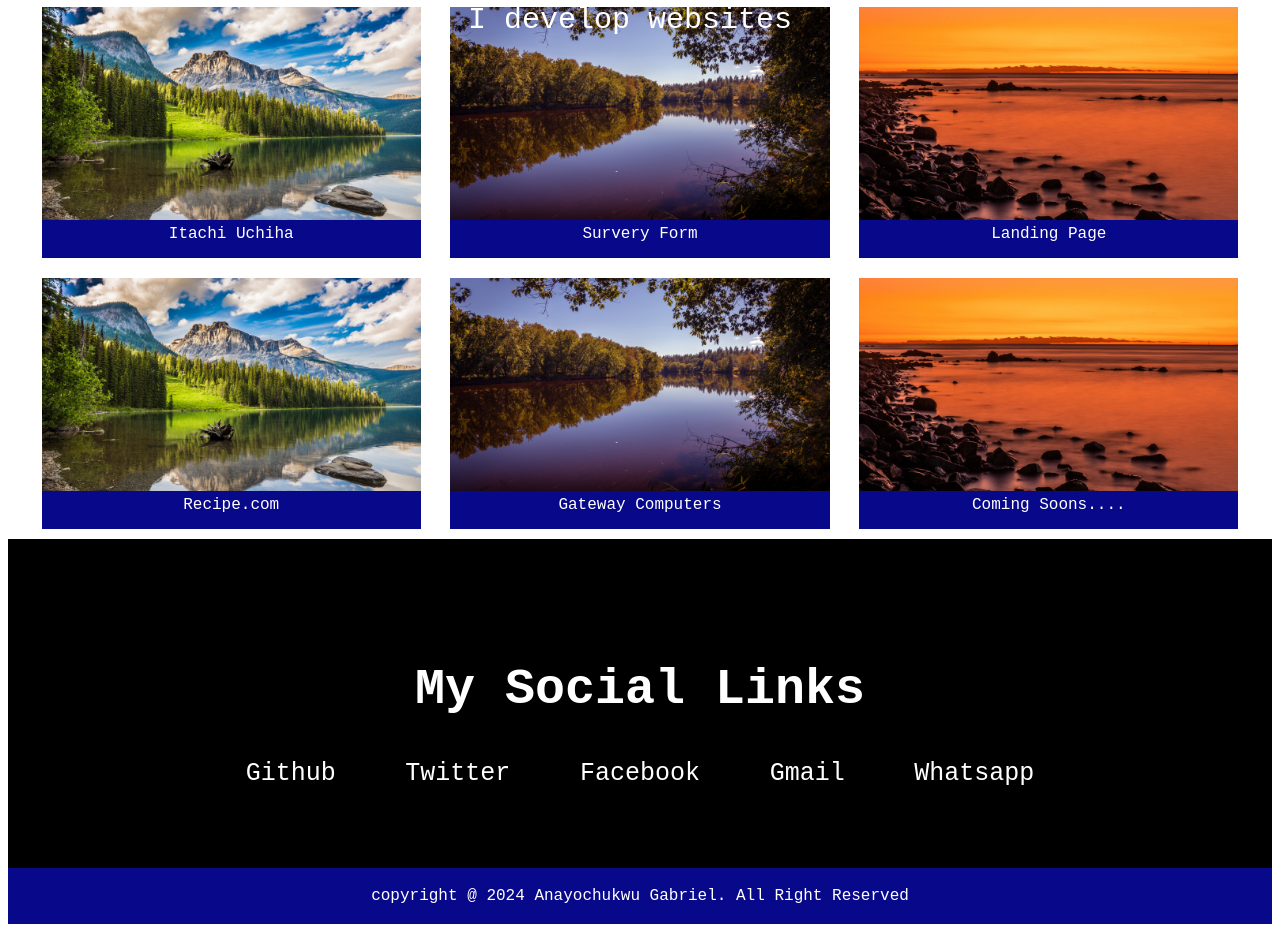
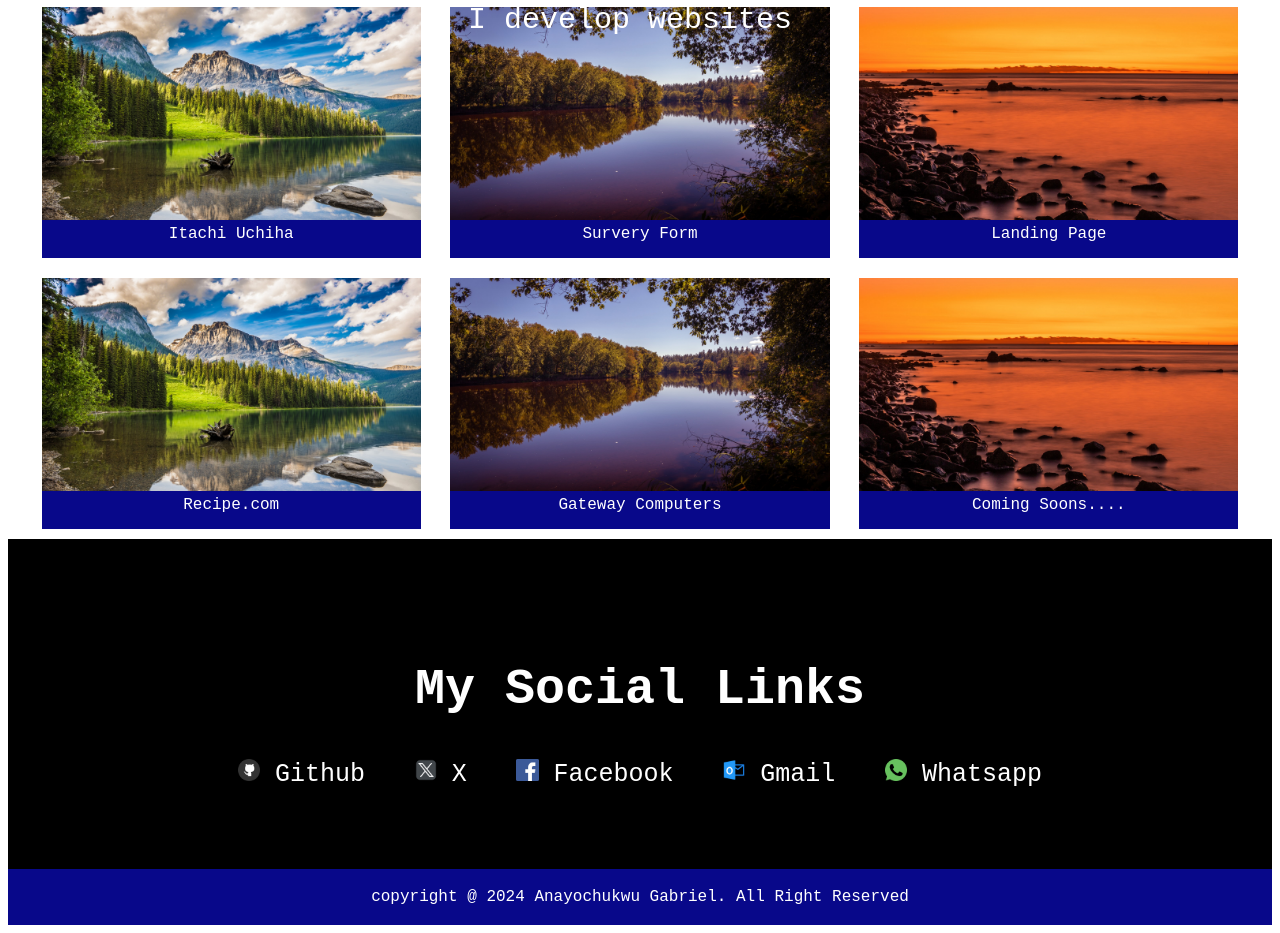
Before and after one commit to gabeman41/project, a plain HTML site: page index.html in a window 1280 px wide. Shown: the part 524-1457 px from the top of the page. Drawn offline with Linux system fonts and the light colour scheme.

Commit message:
added the social media image logos

```diff
--- a/index.html
+++ b/index.html
@@ -34,7 +34,7 @@
          <div class="content">
             <div class="images">
                 <img src="img/nath.jpg" alt="nature" style="max-width: 100%;">
-                Itachi Uchiha
+                <a>Itachi Uchiha</a>
             </div>
             <div class="images">
                 <img src="img/landscape.jpg" alt="sea" style="width: 100%;">
@@ -64,11 +64,21 @@
                 <h1>My Social Links</h1>
             </div>
             <div class="social_links">
-                <a href="https://github.com/gabeman41" target="_blank">Github</a>
-                <a href="https://Twitter.com/Gabeman3930" target="_blank">Twitter</a>
-                <a href="">Facebook</a>
-                <a href="mailto:gabeman4108@gmail.com" target="_blank">Gmail</a>
-                <a href="https:wa.me/+2349073741389" target="_blank">Whatsapp</a>
+                <a href="https://github.com/gabeman41" target="_blank">
+                    <img src="img/Github.png" alt="">
+                    Github</a>
+                <a href="https://Twitter.com/Gabeman3930" target="_blank">
+                    <img src="img/twitter.png" alt="">
+                    X</a>
+                <a href="">
+                    <img src="img/facebook.png" alt="">
+                    Facebook</a>
+                <a href="mailto:gabeman4108@gmail.com" target="_blank">
+                    <img src="img/outlook.png" alt="">
+                    Gmail</a>
+                <a href="https:wa.me/+2349073741389" target="_blank">
+                    <img src="img/Whatsapp.png" alt="">
+                    Whatsapp</a>
             </div>
         </section>
     </main>
--- a/styles.css
+++ b/styles.css
@@ -113,7 +113,7 @@ header {
 }
 
 .social_links a {
-    margin: 30px;
+    margin: 20px;
     font-size: 25px;
     color: white;
     text-decoration: none;
@@ -131,3 +131,7 @@ header {
 .copy {
     text-align: center;
 }
+
+.social_links img {
+    max-width: 2%;
+}
```
Also changed, not shown: img/Github.png (added), img/Whatsapp.png (added), img/facebook.png (added), img/outlook.png (added), img/twitter.png (added).
